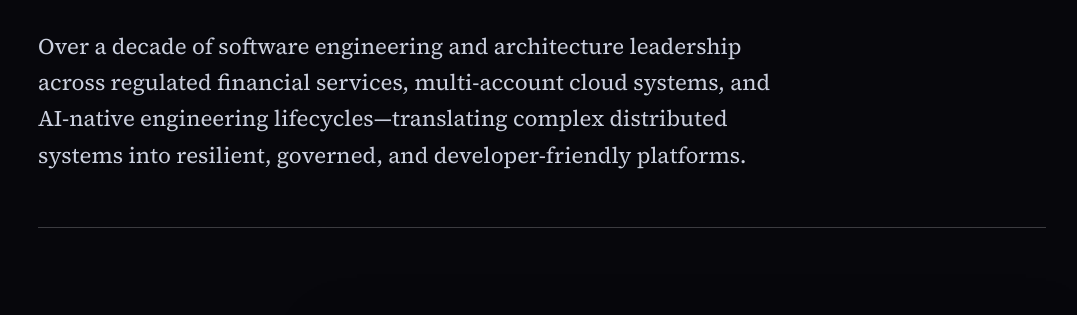
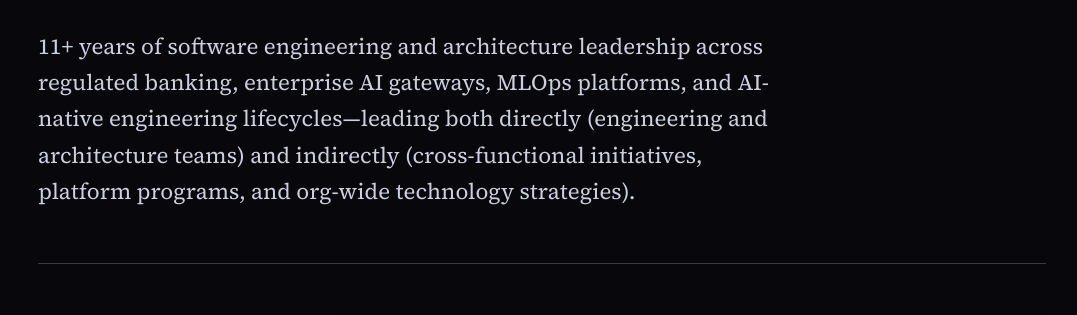
Before and after one commit to jankrloz/jankrloz-site, an Astro site: page /cv in a window 1280 px wide. Shown: the part 251-566 px from the top of the page, without its empty margins (98-1175 px from the left). Built offline with nearby package versions, Linux system fonts and the light colour scheme; Astro itself is replaced by a stand-in of ours.

Commit message:
docs: highlight 11+ years and direct/indirect leadership on site and CV

```diff
--- a/src/data/career.ts
+++ b/src/data/career.ts
@@ -42,7 +42,7 @@ export const PROFILE = {
   cvPdf: '/JuanCarlosNavarrete_CV.pdf',
   cvHtml: '/cv/',
   thesis:
-    'Designing enterprise AI gateways, MLOps platforms, AI-native engineering lifecycles, internal developer platforms, and AWS Well-Architected cloud foundations for regulated financial systems.',
+    '11+ years designing enterprise AI gateways, MLOps platforms, AI-DLC harnesses, and AWS Well-Architected cloud foundations—leading teams, cross-functional initiatives, and org-wide architecture strategies directly and indirectly.',
   education: 'Computer Systems Engineering — IPN · ESCOM (2012–2016)',
 } as const;
 
--- a/src/pages/cv.astro
+++ b/src/pages/cv.astro
@@ -22,9 +22,10 @@ import { CERTIFICATIONS, CHRONOLOGY, PRACTICE_CATEGORIES, PROFILE } from '../dat
       </div>
 
       <p class="cv-summary">
-        Over a decade of software engineering and architecture leadership across regulated financial
-        services, multi-account cloud systems, and AI-native engineering lifecycles—translating
-        complex distributed systems into resilient, governed, and developer-friendly platforms.
+        11+ years of software engineering and architecture leadership across regulated banking,
+        enterprise AI gateways, MLOps platforms, and AI-native engineering lifecycles—leading both
+        directly (engineering and architecture teams) and indirectly (cross-functional initiatives,
+        platform programs, and org-wide technology strategies).
       </p>
     </header>
 
```
Also changed, not shown: 1 other file.
